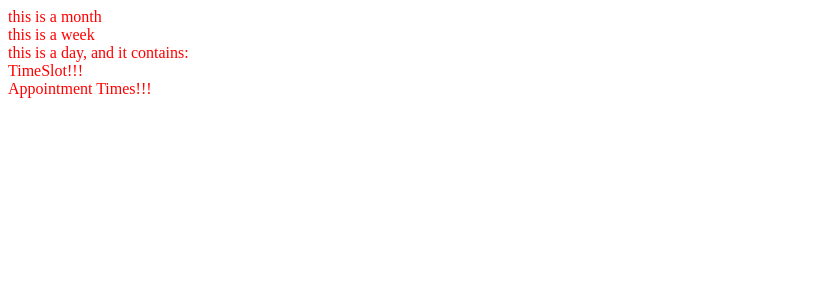
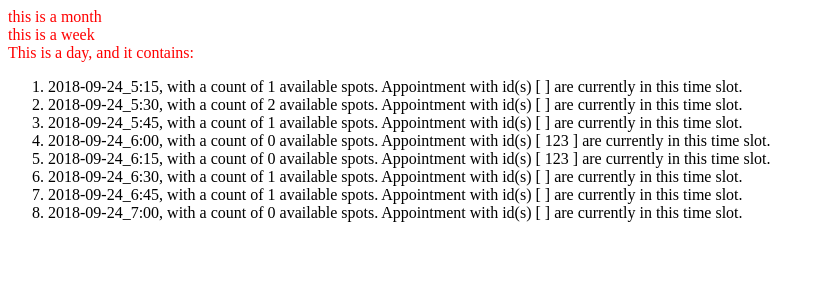
Before and after one commit to MattAurich/book-yo-self, a React (Create React App) app: page / in a window 1280 px wide. Shown: the top 300 px of the page, without its empty margins (0-825 px from the left). Built offline with nearby package versions, Linux system fonts and the light colour scheme.

Commit message:
Almost done

```diff
--- a/src/components/day/Day.jsx
+++ b/src/components/day/Day.jsx
@@ -1,15 +1,87 @@
-import React from 'react';
+import React, {Component} from 'react';
 import TimeSlot from '../timeslot/TimeSlot';
 import Appointment from '../appointment/Appointment';
 
-const Day = () => {
-  return (
-    <div>
-      <div>this is a day, and it contains:</div>
-      <TimeSlot></TimeSlot>
-      <Appointment></Appointment>
-    </div>
-  )
+class Day extends Component {
+  constructor(props) {
+    super(props);
+
+    var event = new Date();
+
+    this.state = {
+      date: event.toLocaleDateString('en-US'),
+      config: {
+        increment: 15,
+      },
+      timeSlots: [
+        {
+          'id': '2018-09-24_5:15',
+          'count': 1,
+          'appointments': [],
+        },
+        {
+          'id': '2018-09-24_5:30',
+          'count': 2,
+          'appointments': [],
+        },
+        {
+          'id': '2018-09-24_5:45',
+          'count': 1,
+          'appointments': [],
+        },
+        {
+          'id': '2018-09-24_6:00',
+          'count': 0,
+          'appointments': ['123'],
+        },
+        {
+          'id': '2018-09-24_6:15',
+          'count': 0,
+          'appointments': ['123'],
+        },
+        {
+          'id': '2018-09-24_6:30',
+          'count': 1,
+          'appointments': [],
+        },
+        {
+          'id': '2018-09-24_6:45',
+          'count': 1,
+          'appointments': [],
+        },
+        {
+          'id': '2018-09-24_7:00',
+          'count': 0,
+          'appointments': [],
+        },
+      ],
+      appointments: [
+        {
+          'id': '123',
+          'timeSlotsRefs': ['2018-09-24_6:00', '2018-09-24_6:15']
+        }
+      ],
+    }
+  }
+
+
+
+  render() {
+    console.log(this.state)
+    return (
+      <div>
+        <div>This is a day, and it contains:</div>
+        <ol>
+          {this.state.timeSlots.map(timeSlot =>
+            (
+              <TimeSlot key={timeSlot.id} id={timeSlot.id} count={timeSlot.count} appointments={timeSlot.appointments}></TimeSlot>
+            )
+          )}
+        </ol>
+        {/* <Appointment></Appointment> */}
+      </div>
+    )
+  }
 }
 
 export default Day;
--- a/src/components/timeslot/TimeSlot.jsx
+++ b/src/components/timeslot/TimeSlot.jsx
@@ -1,7 +1,7 @@
 import React from 'react';
 
-const TimeSlot = () => {
-  return <div>TimeSlot!!!</div>
+const TimeSlot = (props) => {
+   return <li>{props.id}, with a count of {props.count} available spots. Appointment with id(s) [ {props.appointments} ] are currently in this time slot.</li>
 }
 
 export default TimeSlot;
--- a/src/styles/index.css
+++ b/src/styles/index.css
@@ -1,3 +1,7 @@
 body {
   color: red;
 }
+
+li {
+  color: black;
+}
```
